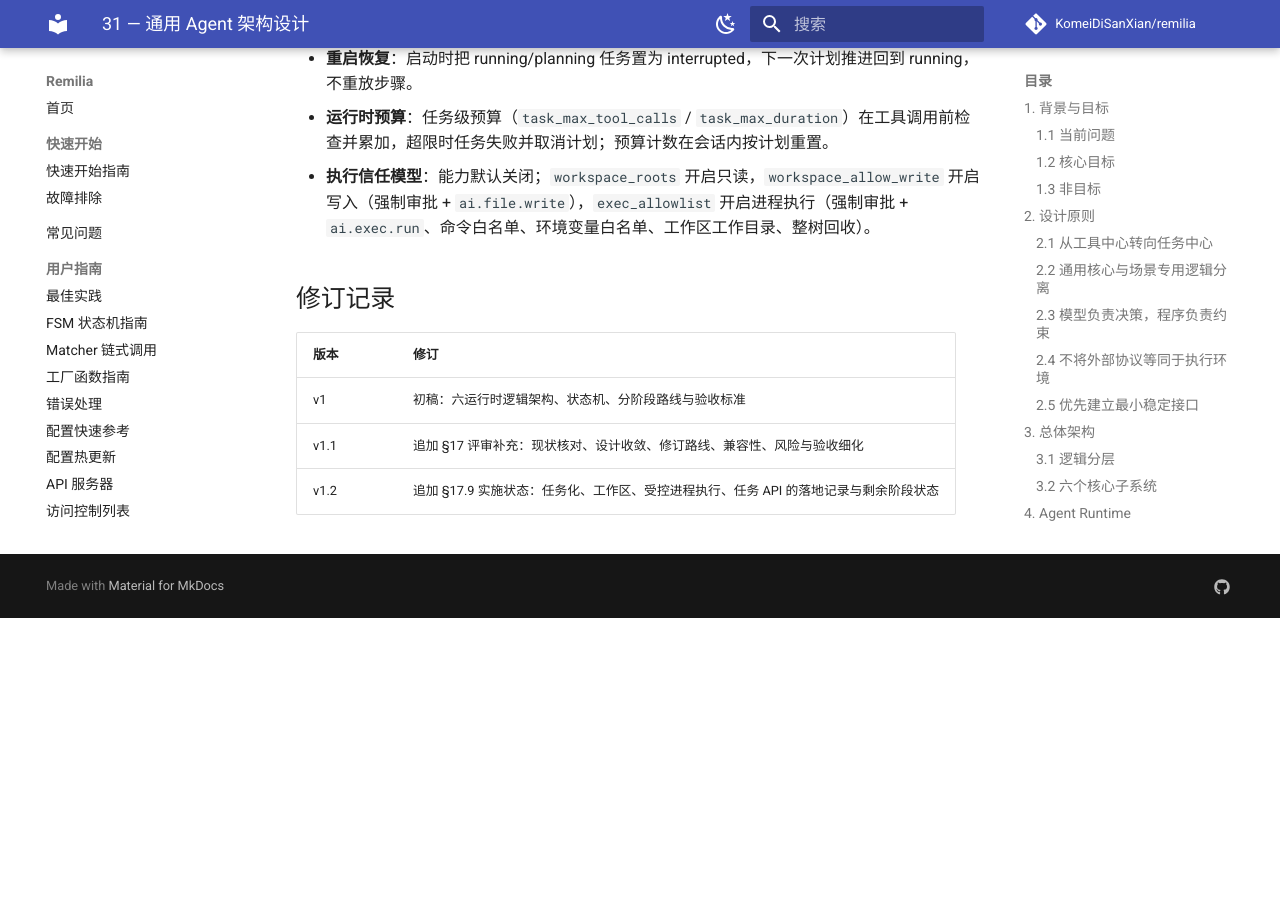
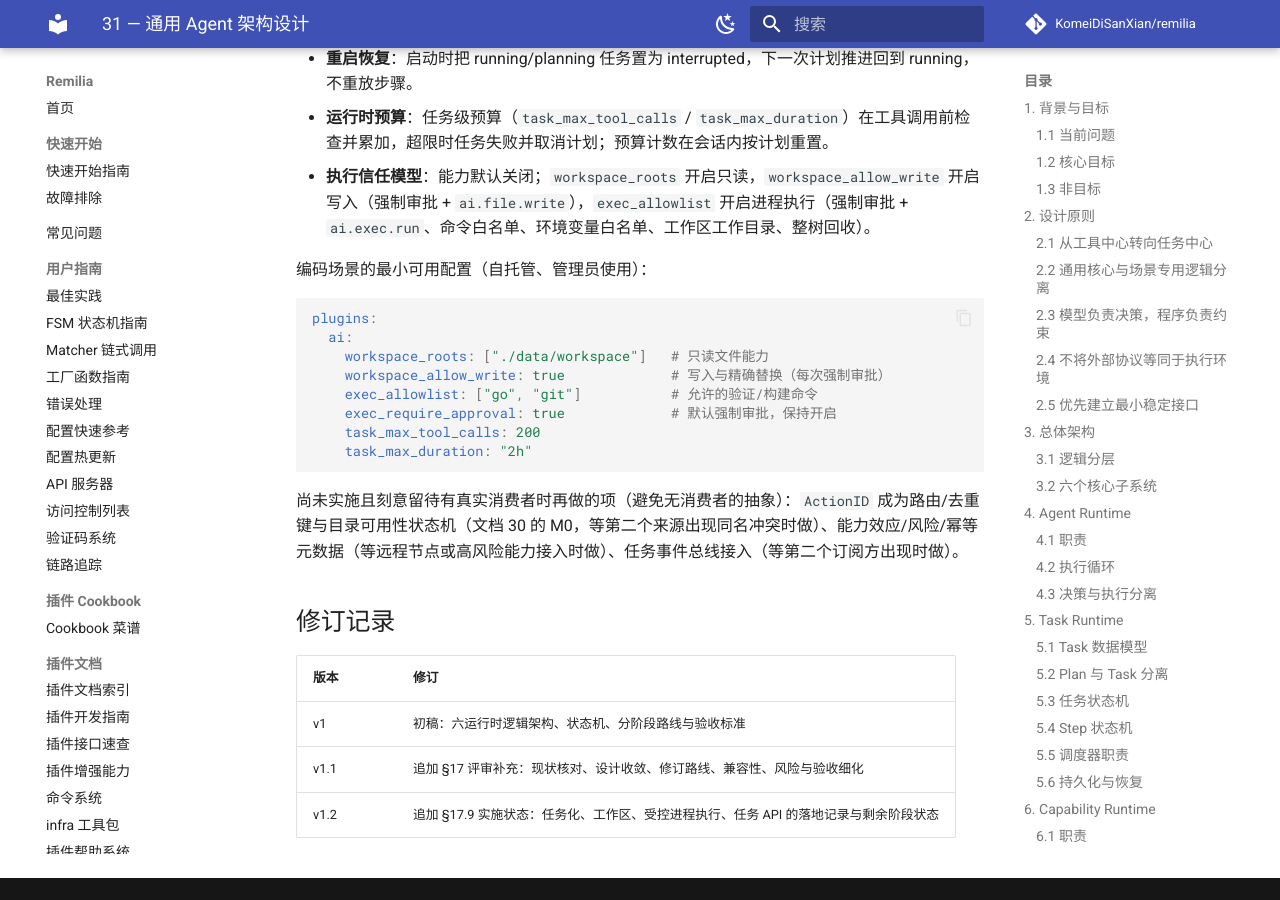
Before and after one commit to KomeiDiSanXian/remilia, an MkDocs documentation site: the page built from docs/notes/31-ai-agent.md, in a window 1280 px wide and 900 px high, scrolled down 36627 px. Built offline with MkDocs 1.6.1 and Material for MkDocs 9.7.7, drawn with Linux system fonts in a browser that asks for light colours; comment, search, counter and statistics services are not loaded; before the commit the page ends 37245 px from its top, so only the background shows below that.

Commit message:
docs(notes): document the minimal agent configuration and deferred items
Section 17.9 now includes a minimal configuration for the coding scenario and records why ActionID routing, capability effect metadata and task event publishing are intentionally deferred: each needs a real consumer before it is worth building, per the repository principle of not adding abstractions without one.

````diff
--- a/docs/notes/31-ai-agent.md
+++ b/docs/notes/31-ai-agent.md
@@ -1286,6 +1286,21 @@ Remilia 的 AI 插件应演进为通用 Agent 平台，但这一演进不应表
 - **运行时预算**：任务级预算（`task_max_tool_calls` / `task_max_duration`）在工具调用前检查并累加，超限时任务失败并取消计划；预算计数在会话内按计划重置。
 - **执行信任模型**：能力默认关闭；`workspace_roots` 开启只读，`workspace_allow_write` 开启写入（强制审批 + `ai.file.write`），`exec_allowlist` 开启进程执行（强制审批 + `ai.exec.run`、命令白名单、环境变量白名单、工作区工作目录、整树回收）。
 
+编码场景的最小可用配置（自托管、管理员使用）：
+
+```yaml
+plugins:
+  ai:
+    workspace_roots: ["./data/workspace"]   # 只读文件能力
+    workspace_allow_write: true             # 写入与精确替换（每次强制审批）
+    exec_allowlist: ["go", "git"]           # 允许的验证/构建命令
+    exec_require_approval: true             # 默认强制审批，保持开启
+    task_max_tool_calls: 200
+    task_max_duration: "2h"
+```
+
+尚未实施且刻意留待有真实消费者时再做的项（避免无消费者的抽象）：`ActionID` 成为路由/去重键与目录可用性状态机（文档 30 的 M0，等第二个来源出现同名冲突时做）、能力效应/风险/幂等元数据（等远程节点或高风险能力接入时做）、任务事件总线接入（等第二个订阅方出现时做）。
+
 ## 修订记录
 
 | 版本 | 修订 |
````
